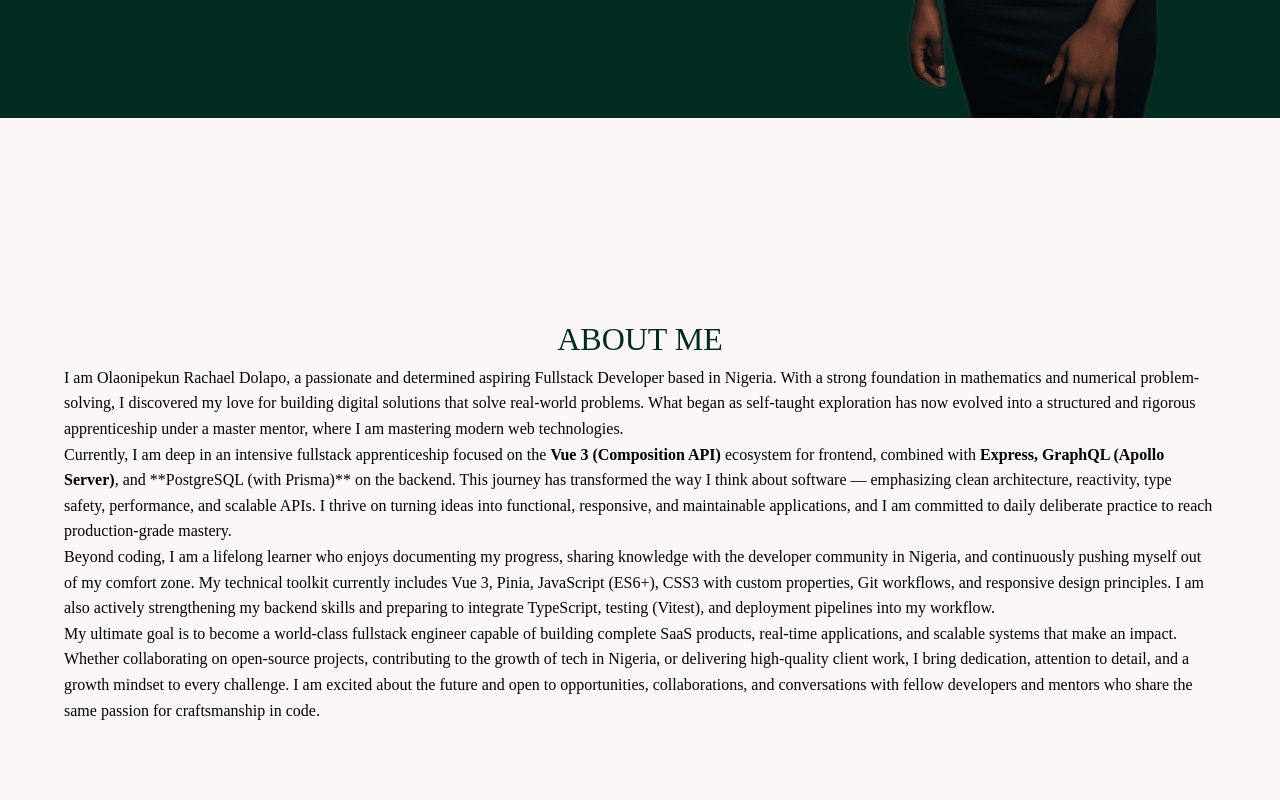
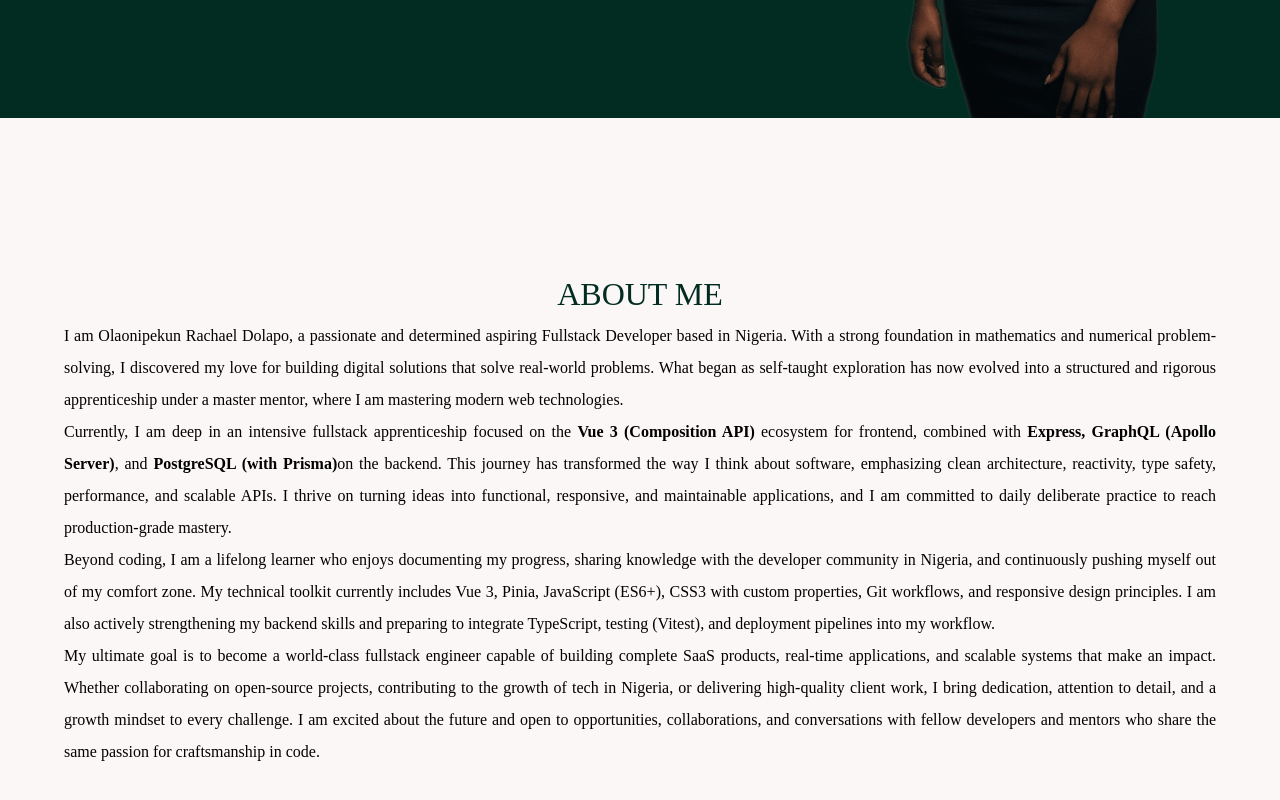
Before and after one commit to Lovethrech/my-main-portfolio, a Vue app: page / in a window 1280 px wide. Shown: the part 613-1413 px from the top of the page. Built offline with nearby package versions, Linux system fonts and the light colour scheme.

Commit message:
working on the home-about components.

```diff
--- a/src/components/home/about/HomeAboutDesc.vue
+++ b/src/components/home/about/HomeAboutDesc.vue
@@ -7,8 +7,8 @@
             a structured and rigorous apprenticeship under a master mentor, where I am mastering modern web technologies.
             <br/>
             Currently, I am deep in an intensive fullstack apprenticeship focused on the <b class="bold-text">Vue 3 (Composition API)</b> ecosystem
-            for frontend, combined with <b class="bold-text">Express, GraphQL (Apollo Server)</b>, and **PostgreSQL (with Prisma)** on the backend.
-            This journey has transformed the way I think about software — emphasizing clean architecture, reactivity, type safety,
+            for frontend, combined with <b class="bold-text">Express, GraphQL (Apollo Server)</b>, and <b class="bold-text">PostgreSQL (with Prisma)</b>on the backend.
+            This journey has transformed the way I think about software, emphasizing clean architecture, reactivity, type safety,
             performance, and scalable APIs. I thrive on turning ideas into functional, responsive, and maintainable applications,
             and I am committed to daily deliberate practice to reach production-grade mastery.
             <br/>
@@ -25,3 +25,11 @@
         </p>
     </div>
 </template>
+
+<style scoped>
+.home-about-desc{
+    font-size: 2vh;
+    line-height: 2;
+    text-align:justify;
+}
+</style>
```
